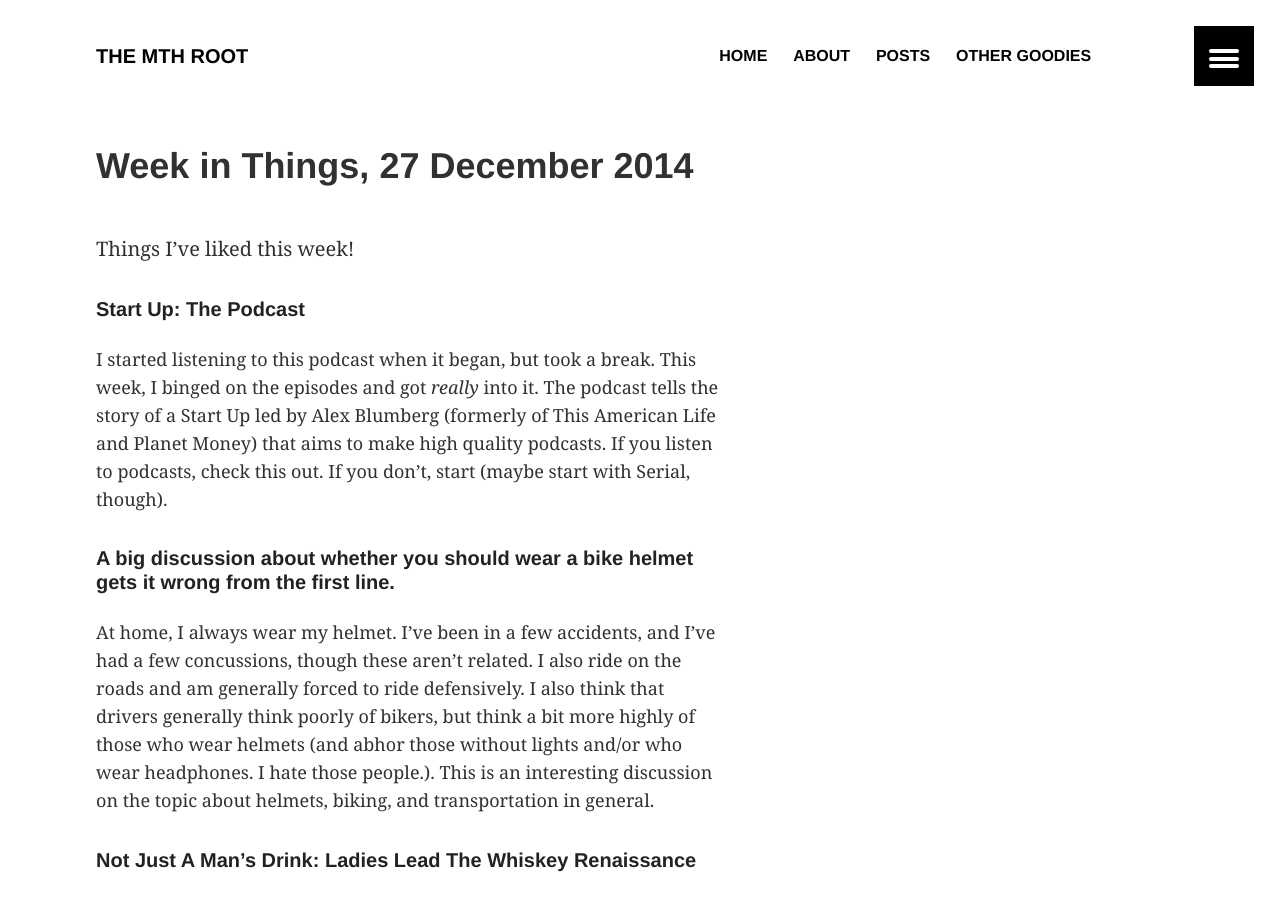
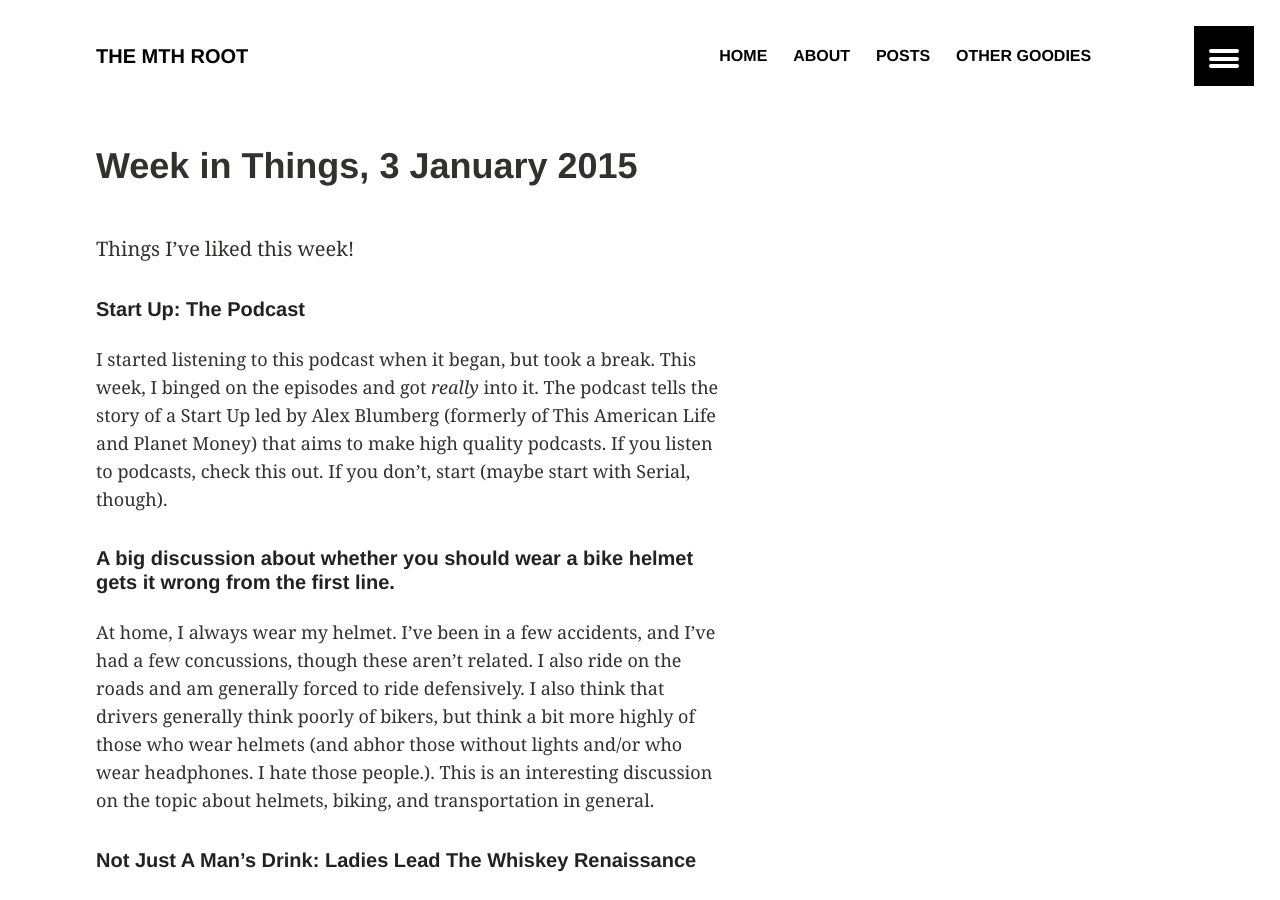
Before and after one commit to hanlonmt/hanlonmt.github.io, a Jekyll site: the page built from _posts/2015-1-3-week5.md, in a window 1280 px wide and 900 px high. Built offline with Jekyll 4.4.1, drawn with Linux system fonts in a browser that asks for light colours; comment, search, counter and statistics services are not loaded.

Commit message:
date change

```diff
--- a/_posts/2015-1-3-week5.md
+++ b/_posts/2015-1-3-week5.md
@@ -1,6 +1,6 @@
 ---
 layout: article
-title: Week in Things, 27 December 2014
+title: Week in Things, 3 January 2015
 excerpt: "A few notes on what I've been into this week."
 tags: [recap, week, read, listen]
 comments: true
```
